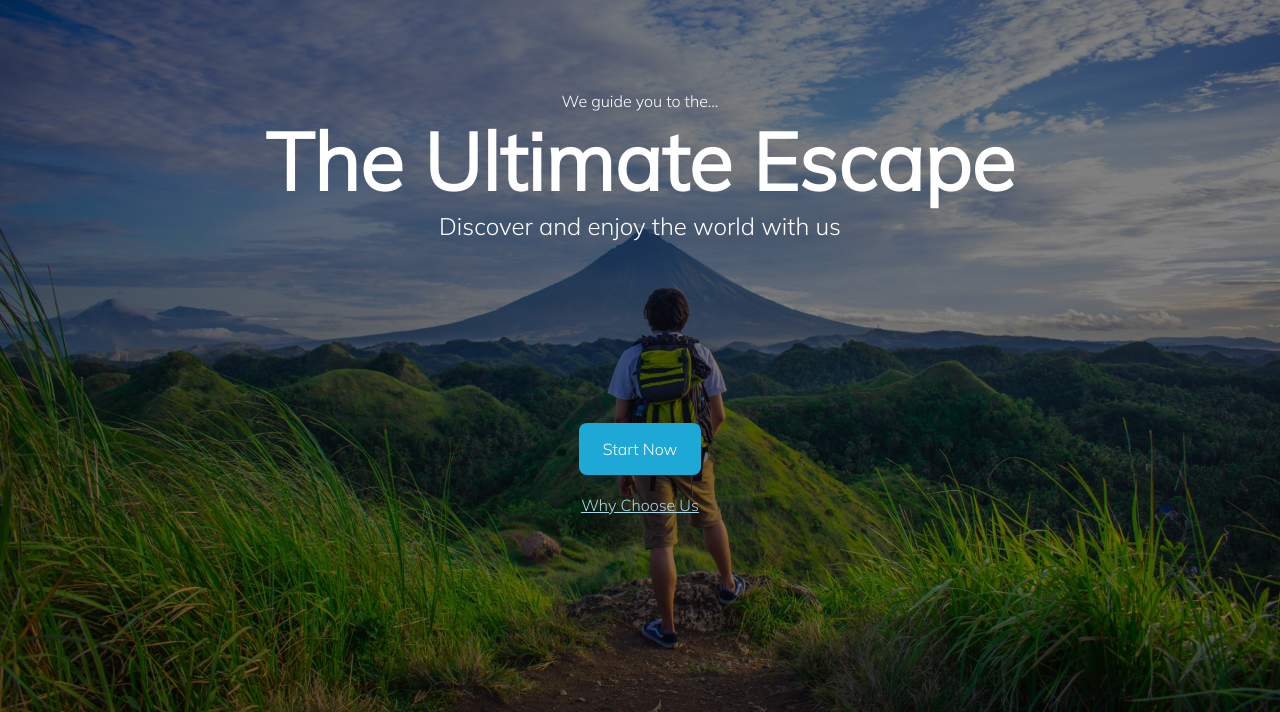
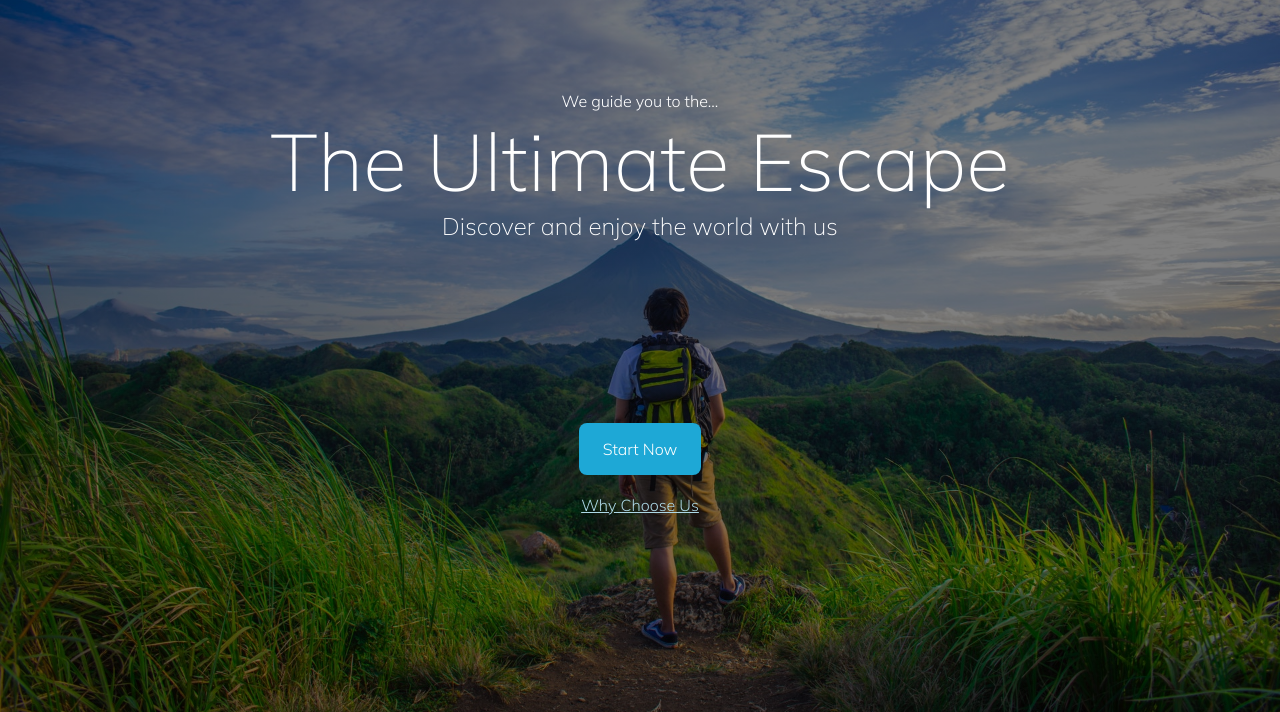
Before and after one commit to BryanEgbert/Simple-Website, a plain HTML site: page index.html in a window 1280 px wide. Shown: the part 88-800 px from the top of the page. Drawn offline with Linux system fonts and the light colour scheme.

Commit message:
small changes

```diff
--- a/css/home.css
+++ b/css/home.css
@@ -29,11 +29,12 @@ main {
 h1 {
     font-size: 5rem;
     margin-bottom: 0;
-    font-weight: 600;
+    font-weight: 200;
     padding-top: 0;
     margin-top: 0;
 }
 .subtitle {
+    font-weight: lighter;
     margin: 0;
     font-size: 1.5rem;
 }
```
